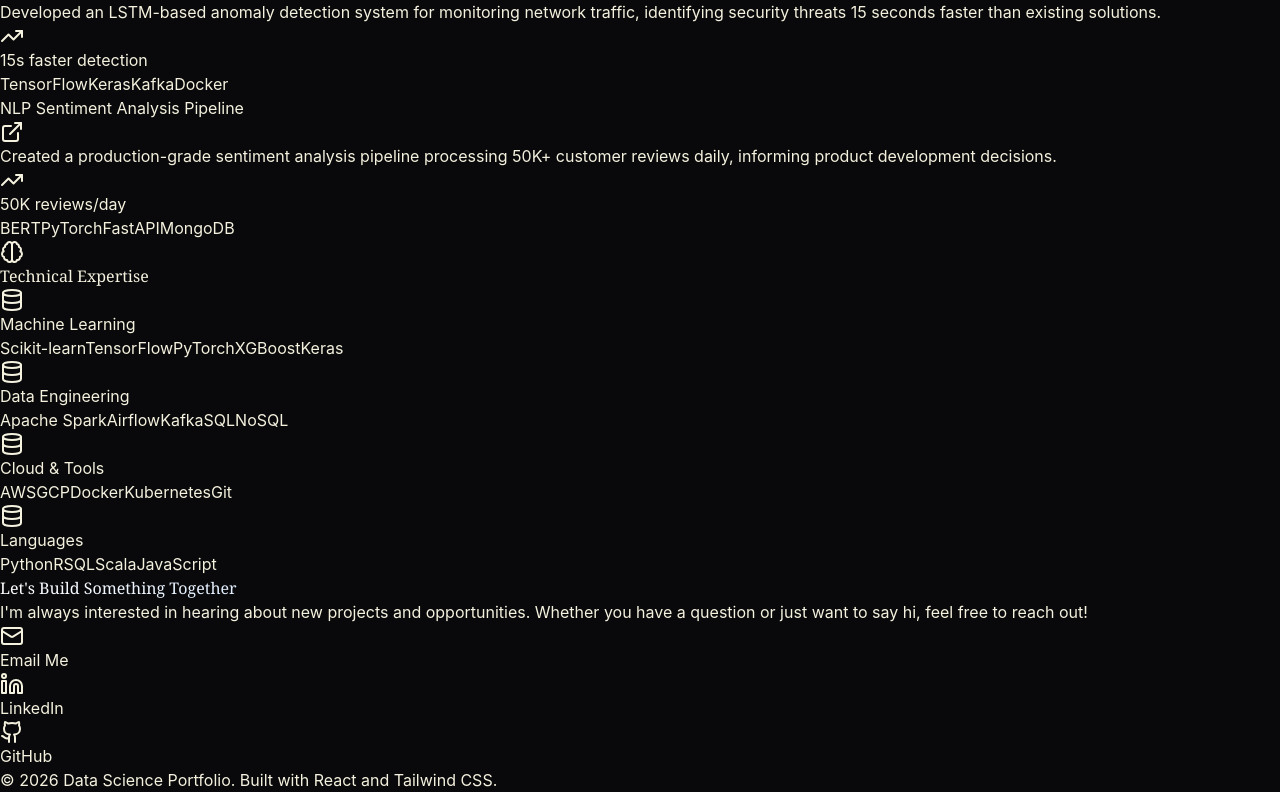
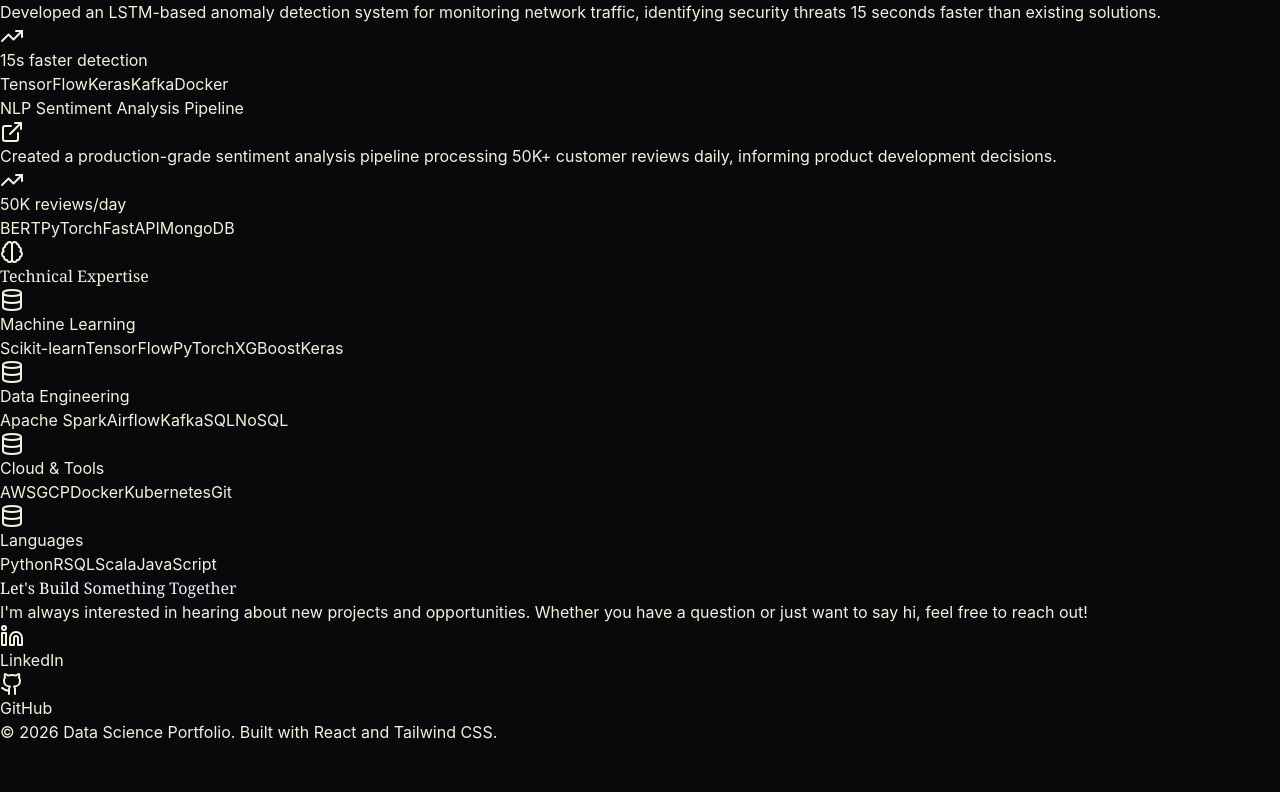
Before and after one commit to chrisgian/portfolio, a Next.js app: page / in a window 1280 px wide. Shown: the part 336-1128 px from the top of the page. After the commit the page ends 1080 px from the top, so only its background shows below. Built offline with nearby package versions, Linux system fonts and the light colour scheme.

Commit message:
Update LinkedIn and GitHub links

```diff
--- a/app/portfolio.tsx
+++ b/app/portfolio.tsx
@@ -225,17 +225,12 @@
           </p>
 
           <div className="flex justify-center gap-6 flex-wrap">
-            <a href="mailto:your.email@example.com"
+            <a href="https://linkedin.com/in/chgian" target="_blank" rel="noopener noreferrer"
                className="flex items-center gap-3 px-8 py-4 bg-sky-500 hover:bg-sky-600 text-white rounded-lg font-medium transition-all hover:scale-105 hover:shadow-lg hover:shadow-sky-500/50">
-              <Mail className="w-5 h-5" />
-              Email Me
-            </a>
-            <a href="https://linkedin.com"
-               className="flex items-center gap-3 px-8 py-4 bg-zinc-900 hover:bg-zinc-800 border border-zinc-700 text-zinc-100 rounded-lg font-medium transition-all hover:scale-105">
               <Linkedin className="w-5 h-5" />
               LinkedIn
             </a>
-            <a href="https://github.com"
+            <a href="https://github.com/chrisgian" target="_blank" rel="noopener noreferrer"
                className="flex items-center gap-3 px-8 py-4 bg-zinc-900 hover:bg-zinc-800 border border-zinc-700 text-zinc-100 rounded-lg font-medium transition-all hover:scale-105">
               <Github className="w-5 h-5" />
               GitHub
```
